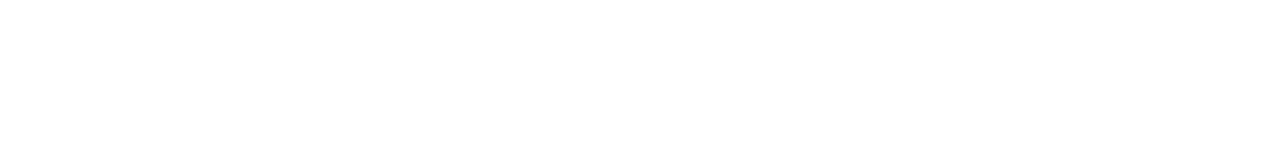
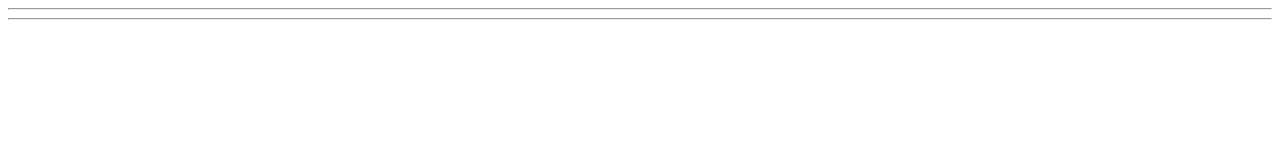
Before and after one commit to Alhaimouni/cascade-style-sheet, a plain HTML site: page week_eight/index.html in a window 1280 px wide. Drawn offline with Linux system fonts and the light colour scheme.

Commit message:
last week

```diff
--- a/week_eight/index.html
+++ b/week_eight/index.html
@@ -10,7 +10,11 @@
 </head>
 
 <body>
-
+  <!-- <div></div> -->
+  <hr />
+  <!-- <div></div> -->
+  <hr />
+  <!-- <span></span> -->
 </body>
 
 </html>
```
Also changed, not shown: week_eight/style.css (+161 -0 lines).
